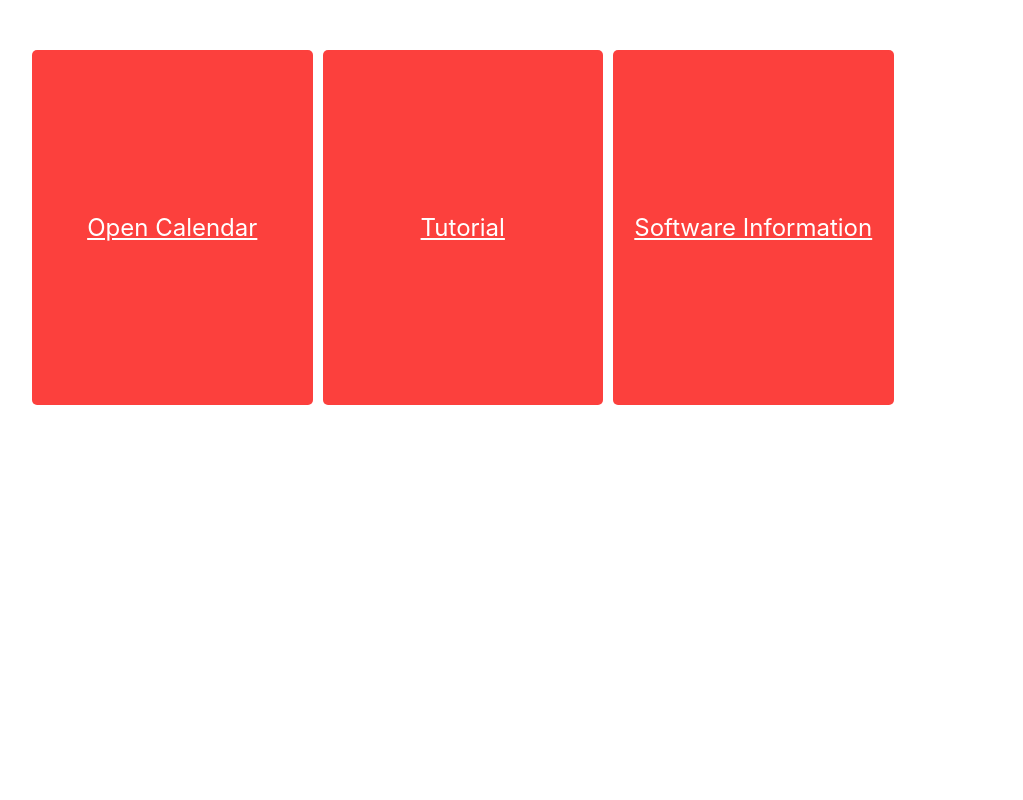
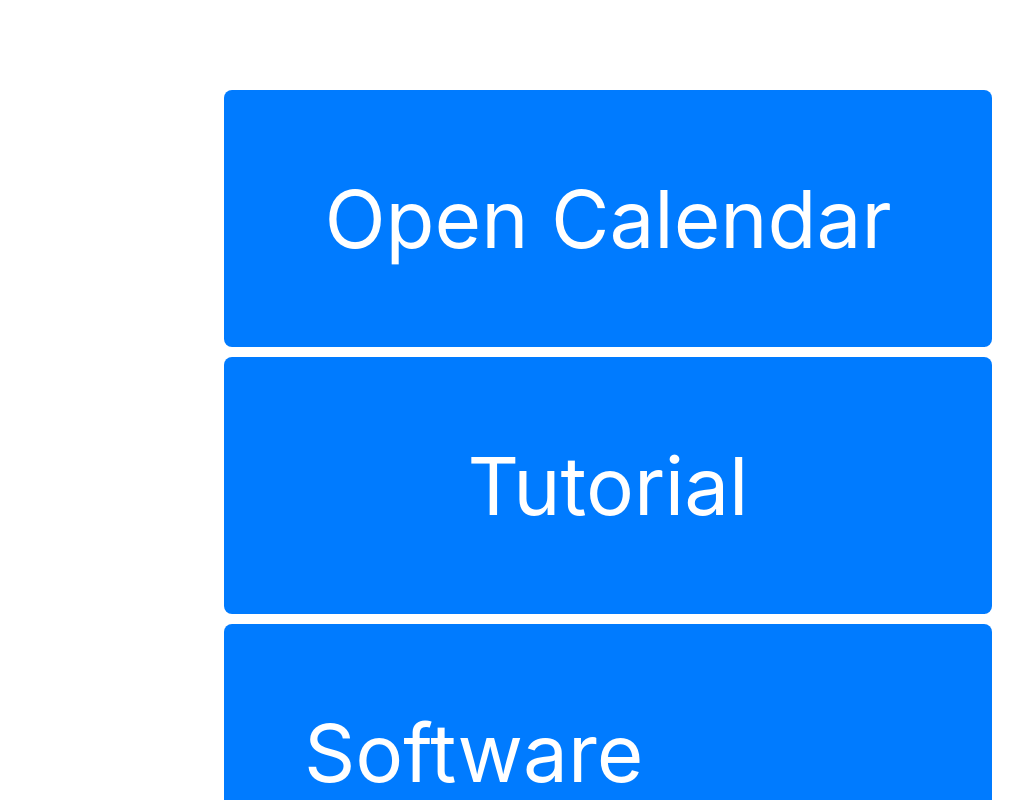
Before and after one commit to kyle-labelle/Schedule-Display, a React (Create React App) app in the folder schedule-display/: page / in a window 1280 px wide. Shown: the top 800 px of the page, without its empty margins (32-1055 px from the left). Built offline with nearby package versions, Linux system fonts and the light colour scheme.

Commit message:
fix homepage to make it look good. change colour of main page, buttons bigger and streamlined with em measurements

```diff
--- a/schedule-display/src/App.css
+++ b/schedule-display/src/App.css
@@ -43,6 +43,32 @@
   align-self: flex-end;
 }
 
+.wide-grid-container {
+  display: grid;
+  grid-template-columns: repeat(1, 1fr);
+  grid-template-rows: repeat(4, 1fr);
+  gap: 10px;
+  width: 60%;
+  height: 80%;
+}
+
+.wide-grid-item {
+  display: flex;
+  justify-content: center;
+  align-items: center;
+  padding: 1em;
+  font-size: 5em;
+  background-color: #007bff;
+  color: white;
+  text-decoration: none;
+  border-radius: 8px;
+  transition: background-color 0.3s ease;
+}
+
+.wide-grid-item:hover {
+  background-color: #0056b3;
+}
+
 .grid-container {
   display: grid;
   grid-template-columns: repeat(4, 1fr);
@@ -53,18 +79,18 @@
 }
 
 .grid-item {
-  background-color: #fc403d;
-  color: white;
-  border: none;
-  font-size: 1.5em;
-  cursor: pointer;
-  border-radius: 5px;
-  transition: background-color 0.3s;
   display: flex;
   justify-content: center;
   align-items: center;
+  padding: 1em;
+  font-size: 3em;
+  background-color: #007bff;
+  color: white;
+  text-decoration: none;
+  border-radius: 8px;
+  transition: background-color 0.3s ease;
 }
 
 .grid-item:hover {
-  background-color: #b02623;
+  background-color: #0056b3;
 }
--- a/schedule-display/src/HomePage.jsx
+++ b/schedule-display/src/HomePage.jsx
@@ -7,14 +7,14 @@ function HomePage() {
       <div className="App">
         <header className="header">
         </header>
-        <div className="grid-container">
-          <Link to="/MainPage" className="grid-item">
+        <div className="wide-grid-container">
+          <Link to="/MainPage" className="wide-grid-item">
             <span>Open Calendar</span>
           </Link>
-          <Link to="/Tutorial" className="grid-item">
+          <Link to="/Tutorial" className="wide-grid-item">
             <span>Tutorial</span>
           </Link>
-          <Link to="/SoftwareInfo" className="grid-item">
+          <Link to="/SoftwareInfo" className="wide-grid-item">
             <span>Software Information</span>
           </Link>
         </div>
```
